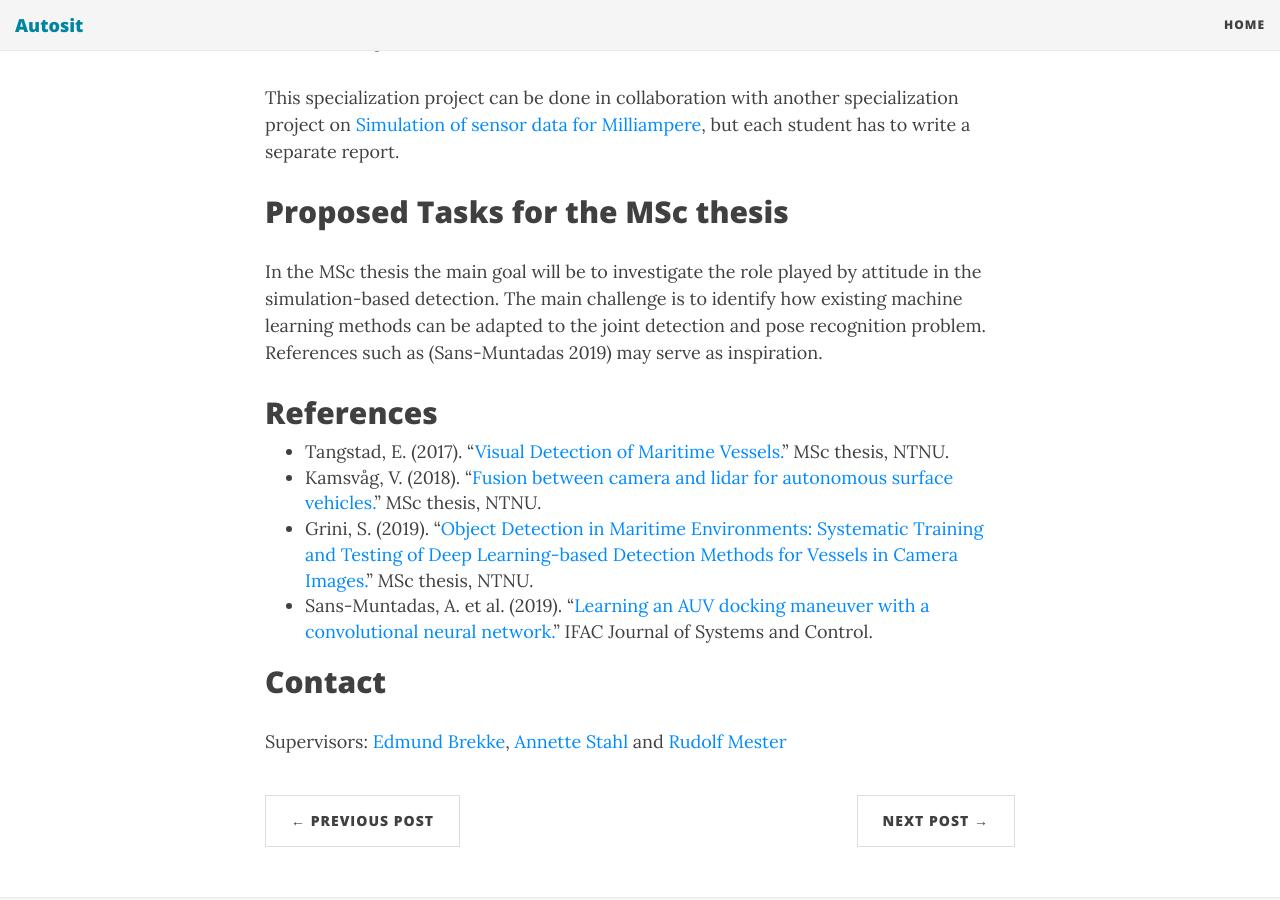
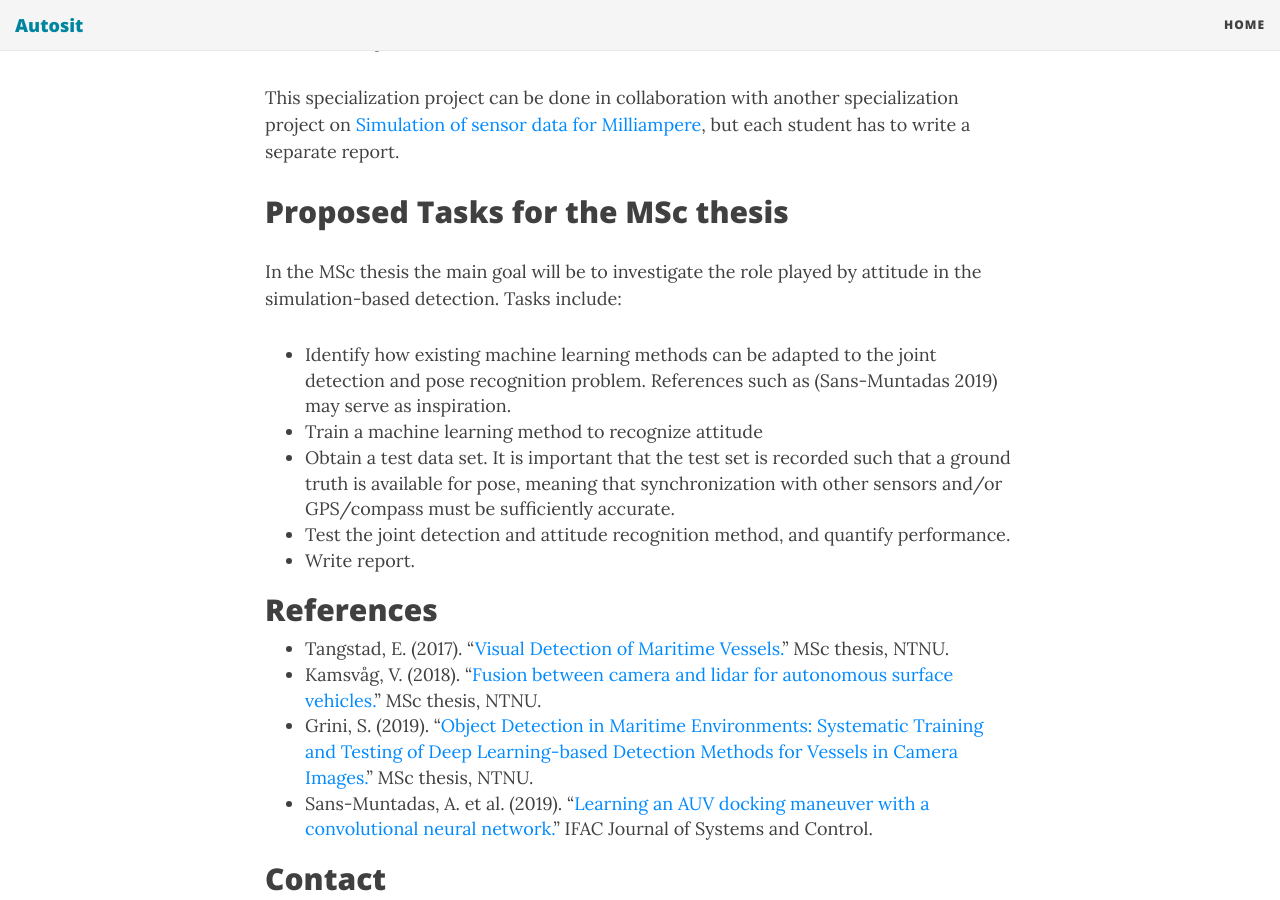
Before and after one commit to autosit/autosit.github.io, a Jekyll site: the page built from _posts/2019-04-25-synthetic.md, in a window 1280 px wide and 900 px high, scrolled down 1818 px. Built offline with Jekyll 4.4.1, drawn with Linux system fonts in a browser that asks for light colours; nearby versions of some CDN libraries.

Commit message:
more on synthetic data

```diff
--- a/_posts/2019-04-25-synthetic.md
+++ b/_posts/2019-04-25-synthetic.md
@@ -44,8 +44,13 @@ This specialization project can be done in collaboration with another specializa
 
 ## Proposed Tasks for the MSc thesis
 
-In the MSc thesis the main goal will be to investigate the role played by attitude in the simulation-based detection. The main challenge is to identify how existing machine learning methods can be adapted to the joint detection and pose recognition problem. References such as (Sans-Muntadas 2019) may serve as inspiration.
+In the MSc thesis the main goal will be to investigate the role played by attitude in the simulation-based detection. Tasks include:
 
+* Identify how existing machine learning methods can be adapted to the joint detection and pose recognition problem. References such as (Sans-Muntadas 2019) may serve as inspiration.
+* Train a machine learning method to recognize attitude
+* Obtain a test data set. It is important that the test set is recorded such that a ground truth is available for pose, meaning that synchronization with other sensors and/or GPS/compass must be sufficiently accurate.
+* Test the joint detection and attitude recognition method, and quantify performance.
+* Write report.
 
 ## References
 * Tangstad, E. (2017). "<a href="https://brage.bibsys.no/xmlui/handle/11250/2452113">Visual Detection of Maritime Vessels.</a>" MSc thesis, NTNU.
```
